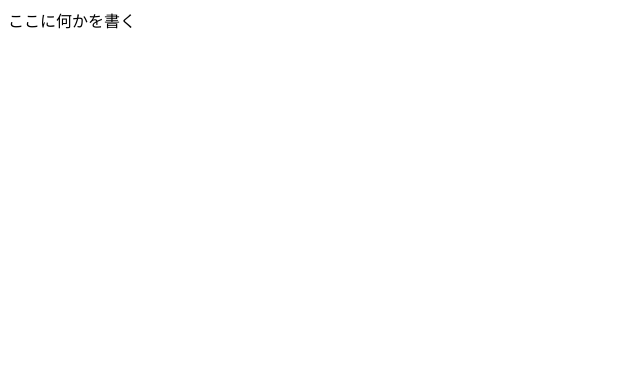
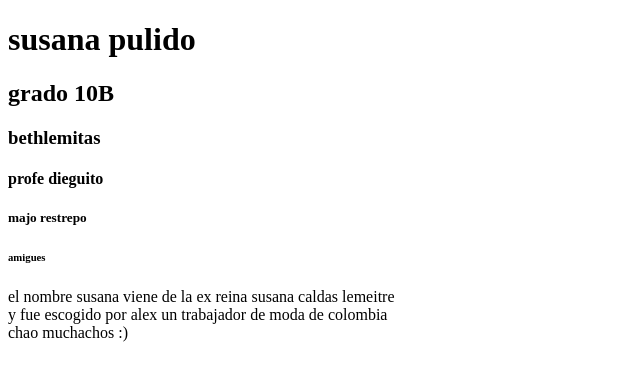
Before and after one commit to susana-pulidoe/html-susana-pulidoe, a website: page index.html in a window 1280 px wide. Shown: the whole page, without its empty margins (0-640 px from the left). Drawn offline with Linux system fonts and the light colour scheme.

Commit message:
br , hr , p

```diff
--- a/index.html
+++ b/index.html
@@ -8,6 +8,26 @@
     <title>TerraceTechフロントエンドエンジニア養成所</title>
   </head>
   <body>
-    <div>ここに何かを書く</div>
+    <divく</div>
   </body>
+
 </html>
+<h1>susana pulido</h1>
+
+<h2>grado 10B</h2>
+
+<h3>bethlemitas</H3>
+
+  <h4>profe dieguito</h4>
+
+  <h5>majo restrepo</h5>
+
+  <h6>amigues</h6>
+
+  <p>
+el nombre susana viene de la ex reina susana caldas lemeitre
+<br>
+y fue escogido por alex un trabajador de moda de colombia
+<br>
+chao muchachos :)
+ </p>
```
